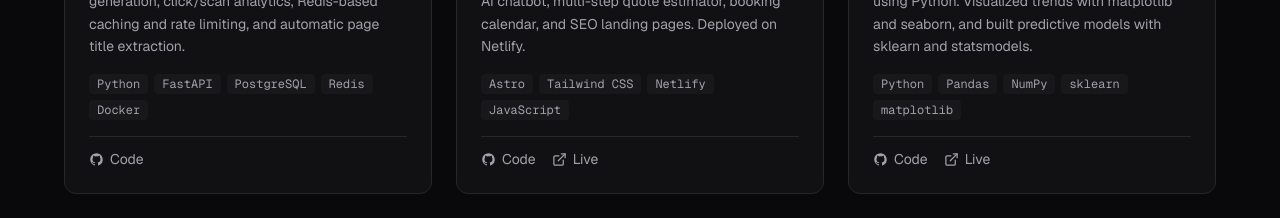
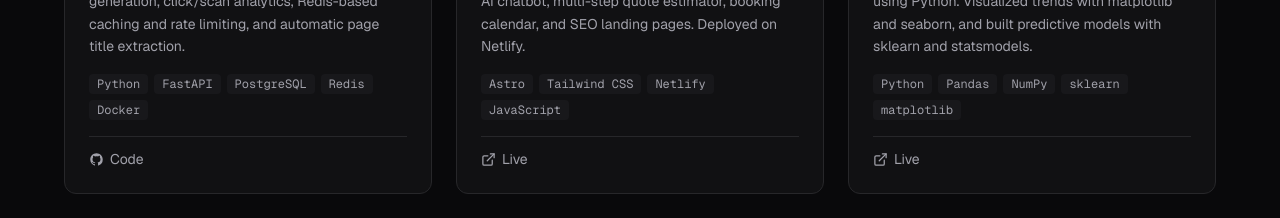
Before and after one commit to tonyx1998/personal-site, a Next.js app: page / in a window 1280 px wide. Shown: the part 2720-2938 px from the top of the page. Built offline with nearby package versions, Linux system fonts and the light colour scheme.

Commit message:
Fix TypeScript: guard null github links in Projects

```diff
--- a/src/components/Projects.tsx
+++ b/src/components/Projects.tsx
@@ -119,6 +119,7 @@ export default function Projects() {
               </div>
 
               <div className="flex items-center gap-4 pt-3 border-t border-border">
+                {project.github && (
                 <a
                   href={project.github}
                   target="_blank"
@@ -128,6 +129,7 @@ export default function Projects() {
                   <GithubIcon />
                   Code
                 </a>
+                )}
                 {project.live && (
                   <a
                     href={project.live}
```
